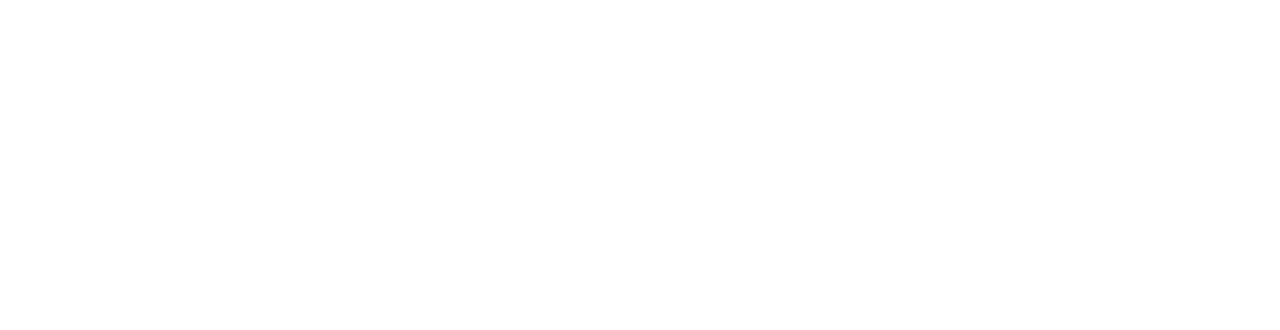
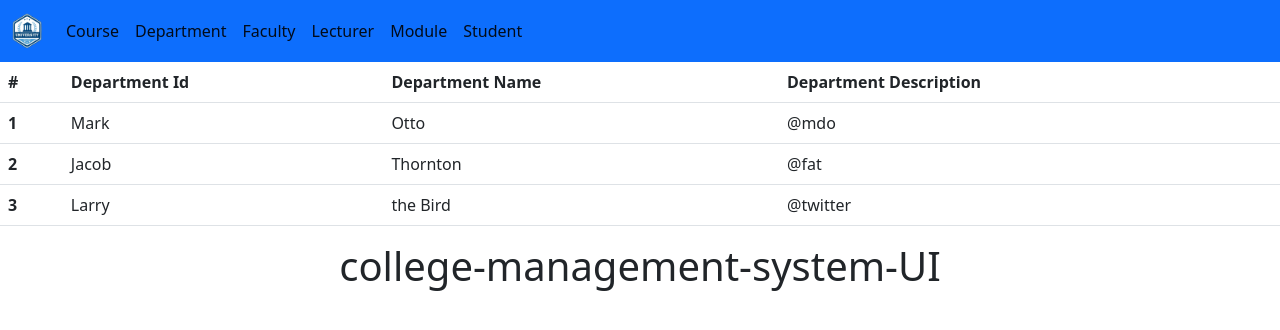
Before and after one commit to MbusoKotobe/college-management-system-ui, an Angular app: page /department in a window 1280 px wide. Before the commit this address led to /. Shown: the top 330 px of the page. Built offline with nearby package versions, Linux system fonts and the light colour scheme.

Commit message:
TASK: added departement component

```diff
--- a/package.json
+++ b/package.json
@@ -18,7 +18,7 @@
     "@angular/platform-browser": "^14.0.0",
     "@angular/platform-browser-dynamic": "^14.0.0",
     "@angular/router": "^14.0.0",
-    "bootstrap": "^5.2.1",
+    "bootstrap": "^5.2.2",
     "rxjs": "~7.5.0",
     "tslib": "^2.3.0",
     "zone.js": "~0.11.4"
--- a/src/app/app-routing.module.ts
+++ b/src/app/app-routing.module.ts
@@ -1,5 +1,6 @@
 import { NgModule } from '@angular/core';
 import { RouterModule, Routes } from '@angular/router';
+import { DepartmentComponent } from './department/department.component';
 import { FacultyComponent } from './faculty/faculty.component';
 import { LoginComponent } from './login/login.component';
 import { SignupComponent } from './signup/signup.component';
@@ -7,7 +8,8 @@
 const routes: Routes = [
   { path: '', component: LoginComponent },
   { path: 'signup', component: SignupComponent },
-  { path: 'faculty', component: FacultyComponent }
+  { path: 'faculty', component: FacultyComponent },
+  { path: 'department', component: DepartmentComponent }
 ];
 
 @NgModule({
--- a/src/app/app.component.html
+++ b/src/app/app.component.html
@@ -1 +1,2 @@
 <router-outlet></router-outlet>
+<h1 class="text-center">{{title}}</h1>
--- a/src/app/app.module.ts
+++ b/src/app/app.module.ts
@@ -7,6 +7,7 @@
 import { NavbarComponent } from './navbar/navbar.component';
 import { LoginComponent } from './login/login.component';
 import { SignupComponent } from './signup/signup.component';
+import { DepartmentComponent } from './department/department.component';
 
 @NgModule({
   declarations: [
@@ -14,7 +15,8 @@
     FacultyComponent,
     NavbarComponent,
     LoginComponent,
-    SignupComponent
+    SignupComponent,
+    DepartmentComponent
   ],
   imports: [
     BrowserModule,
--- /dev/null
+++ b/src/app/department/department.component.html
@@ -0,0 +1,31 @@
+<app-navbar></app-navbar>
+<table class="table">
+  <thead>
+    <tr>
+      <th scope="col">#</th>
+      <th scope="col">Department Id</th>
+      <th scope="col">Department Name</th>
+      <th scope="col">Department Description</th>
+    </tr>
+  </thead>
+  <tbody>
+    <tr>
+      <th scope="row">1</th>
+      <td>Mark</td>
+      <td>Otto</td>
+      <td>@mdo</td>
+    </tr>
+    <tr>
+      <th scope="row">2</th>
+      <td>Jacob</td>
+      <td>Thornton</td>
+      <td>@fat</td>
+    </tr>
+    <tr>
+      <th scope="row">3</th>
+      <td>Larry</td>
+      <td>the Bird</td>
+      <td>@twitter</td>
+    </tr>
+  </tbody>
+</table>
--- /dev/null
+++ b/src/app/department/department.component.ts
@@ -0,0 +1,15 @@
+import { Component, OnInit } from '@angular/core';
+
+@Component({
+  selector: 'app-department',
+  templateUrl: './department.component.html',
+  styleUrls: ['./department.component.css']
+})
+export class DepartmentComponent implements OnInit {
+
+  constructor() { }
+
+  ngOnInit(): void {
+  }
+
+}
```
Also changed, not shown: src/department.html (added, +10 -0 lines), src/app/department/department.component.css (added), 2 other files (tests, documents, lock files or other folders).
